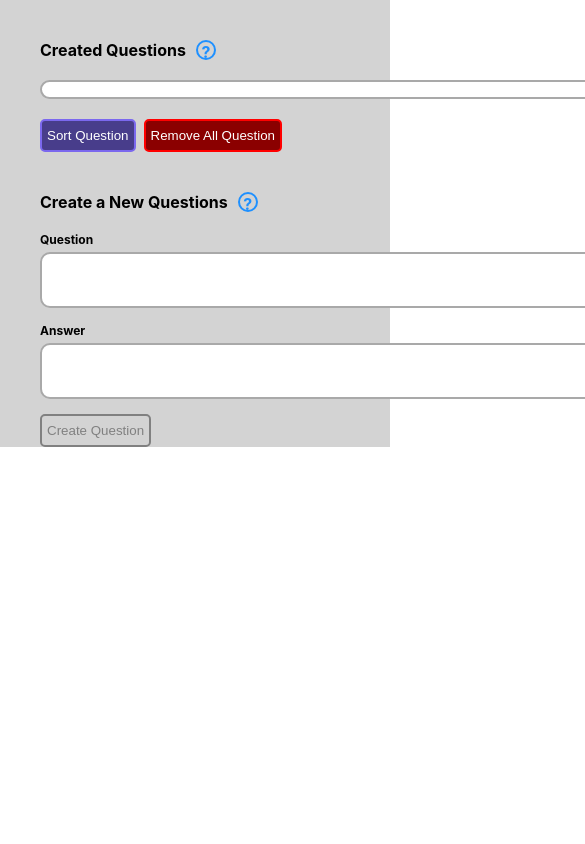
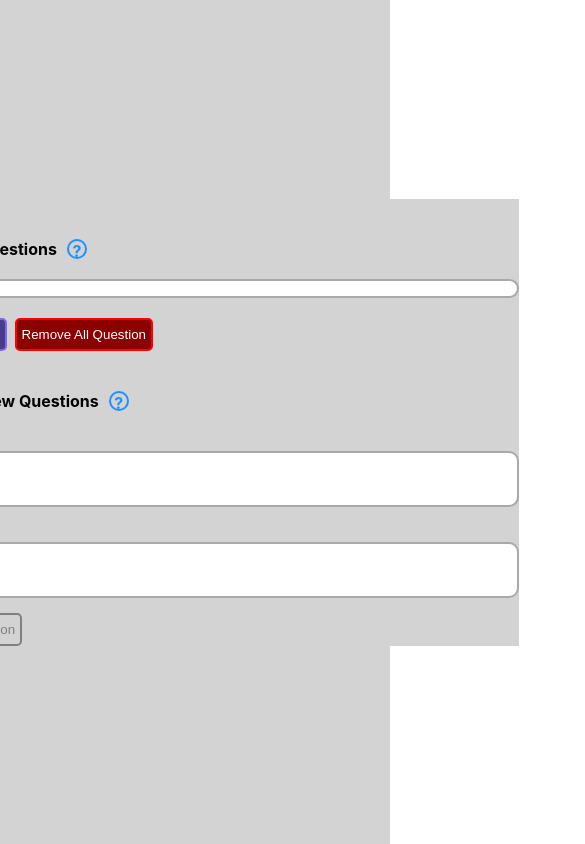
Before and after one commit to EuvhenRight/Amsterdam_test, a React (Create React App) app: page / in a window 390 px wide. Shown: the top 844 px of the page, 585 px wide, since content can reach past the window. Built offline with nearby package versions, Linux system fonts and the light colour scheme.

Commit message:
Create 75%

```diff
--- a/src/App.module.css
+++ b/src/App.module.css
@@ -1,23 +1,11 @@
-
-.chatQuestions {
+.components {
     background-color: lightgrey;
     min-height: 100vh;
+    max-width: 1087px;
+    margin: 0px auto;
+    padding: 0px 15px;
     display: flex;
     flex-direction: column;
     align-items: center;
     justify-content: center;
-  font-weight: bold;
 }
-
-.help {
-  color: dodgerblue;
-  border: 2px solid dodgerblue;
-  border-radius: 50%;
-  text-align: center;
-  width: 1em;
-  height: 1em;
-}
-
-.components {
-
-}
--- a/src/components/ChatQuestion/ChatQuestion.module.css
+++ b/src/components/ChatQuestion/ChatQuestion.module.css
@@ -29,7 +29,7 @@
     margin-left: 10px;
 }
 .questionList {
-    width: 600px;
+    max-width: 1087px;
     background-color: white;
     border: 2px solid darkgrey;
     border-radius: 10px;
@@ -67,5 +67,28 @@
     flex-direction: column;
     align-items: flex-start;
     justify-content: flex-start;
-    width: 600px;
+    max-width: 1087px;
 }
+
+
+
+/* PC */
+@media (max-width: 1087px) {
+    .main{
+        max-width: 970px;
+    }
+}
+
+/* Tablet */
+@media (max-width: 991px) {
+    .main{
+        max-width: 750px;
+    }
+}
+
+/* Mobile */
+@media (max-width: 767px) {
+    .main{
+        max-width: none;
+    }
+}
--- a/src/components/redux/ChatQuestion/ChatQuestionReducer.js
+++ b/src/components/redux/ChatQuestion/ChatQuestionReducer.js
@@ -3,7 +3,7 @@ export const DELETE_CHAT_QUESTION = "MESSAGES::DELETE_CHAT_QUESTION";
 export const EDIT_CHAT_QUESTION = "MESSAGES::EDIT_CHAT_QUESTION";
 
 
-const initialState = [];
+const initialState = []; // TODO need create object, add isFetching: boolean!!!
 
 export const ChatQuestionReducer = (state = initialState, action) => {
     switch (action.type) {
```
Also changed, not shown: src/components/utils/ChatQuestionItem.js (+4 -4 lines). Lines whose indentation alone changed are shown as unchanged.
